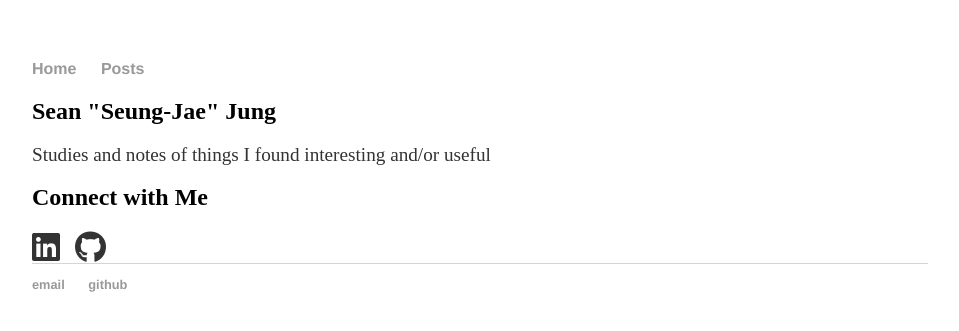
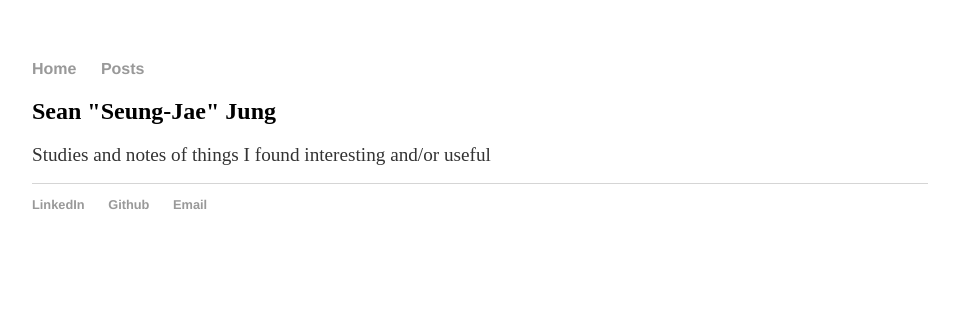
Before and after one commit to sean-sj-jung/sean-sj-jung.github.io, a Jekyll site: the page built from index.html, in a window 1280 px wide. Shown: the top 331 px of the page, without its empty margins (160-1119 px from the left). Built offline with Jekyll 4.4.1, drawn with Linux system fonts in a browser that asks for light colours; nearby versions of some CDN libraries.

Commit message:
footers only

```diff
--- a/_layouts/default.html
+++ b/_layouts/default.html
@@ -27,8 +27,9 @@
 			</div><!-- /.container -->
 			<footer>
 	    		<ul>
-	        		<li><a href="mailto:sean.sj.jung@gmail.com">email</a></li>
-	        		<li><a href="https://github.com/sean-sj-jung">github</a></li>
+	        		<li><a href="https://www.linkedin.com/in/sean-sj-jung/">LinkedIn</a></li>
+					<li><a href="https://github.com/sean-sj-jung">Github</a></li>
+					<li><a href="mailto:sean.sj.jung@gmail.com">Email</a></li>
 				</ul>
 			</footer>
 		</body>
--- a/index.html
+++ b/index.html
@@ -5,13 +5,3 @@ title: "Home"
 
 <h2>Sean "Seung-Jae" Jung</h2>
 <p>Studies and notes of things I found interesting and/or useful</p>
-
-<h2>Connect with Me</h2>
-<div class="social-links">
-    <a href="https://www.linkedin.com/in/sean-sj-jung/" target="_blank">
-        <i class="fab fa-linkedin fa-2x"></i>
-    </a>
-    <a href="https://github.com/sean-sj-jung" target="_blank">
-        <i class="fab fa-github fa-2x"></i>
-    </a>
-</div>
```
